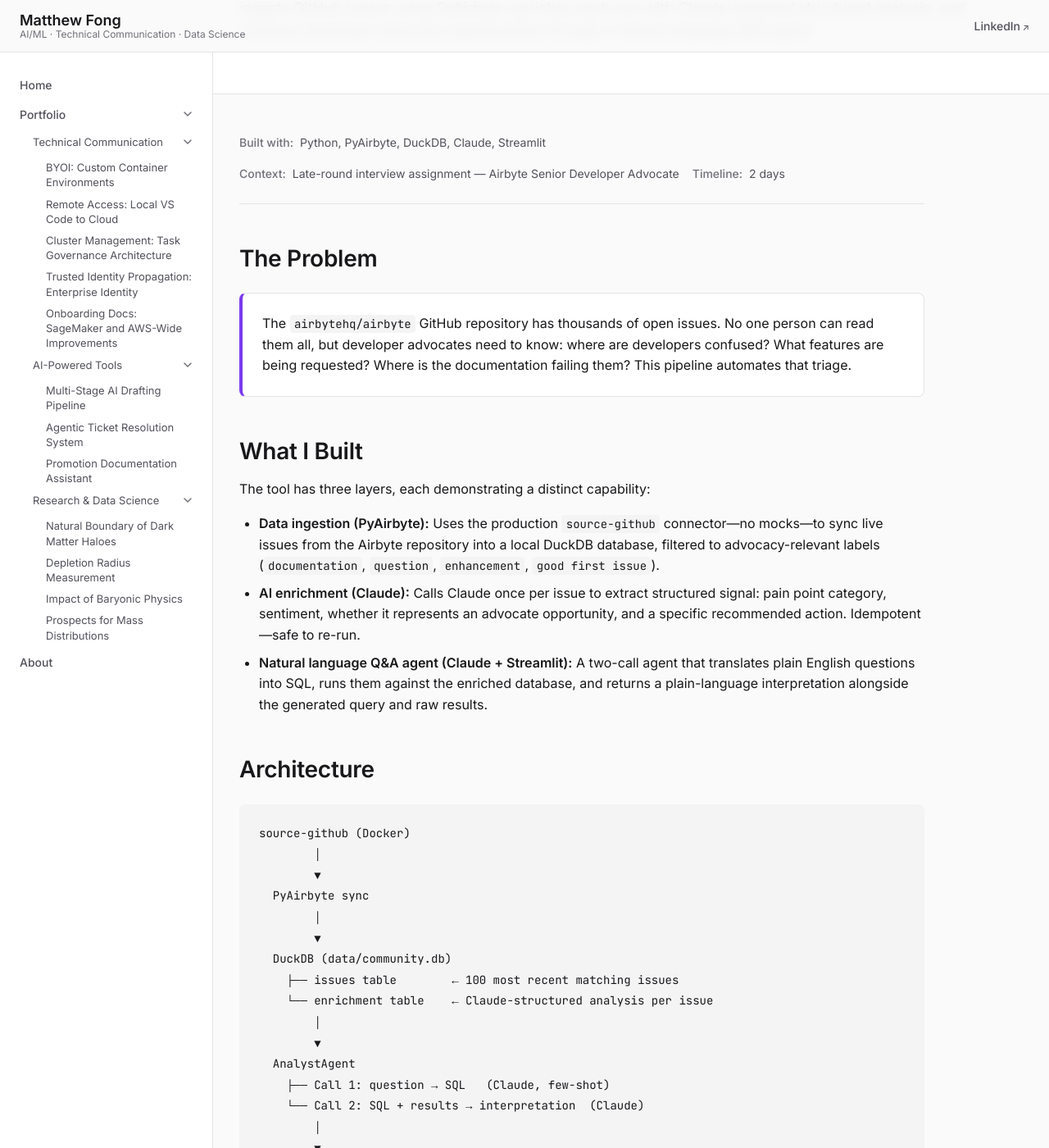
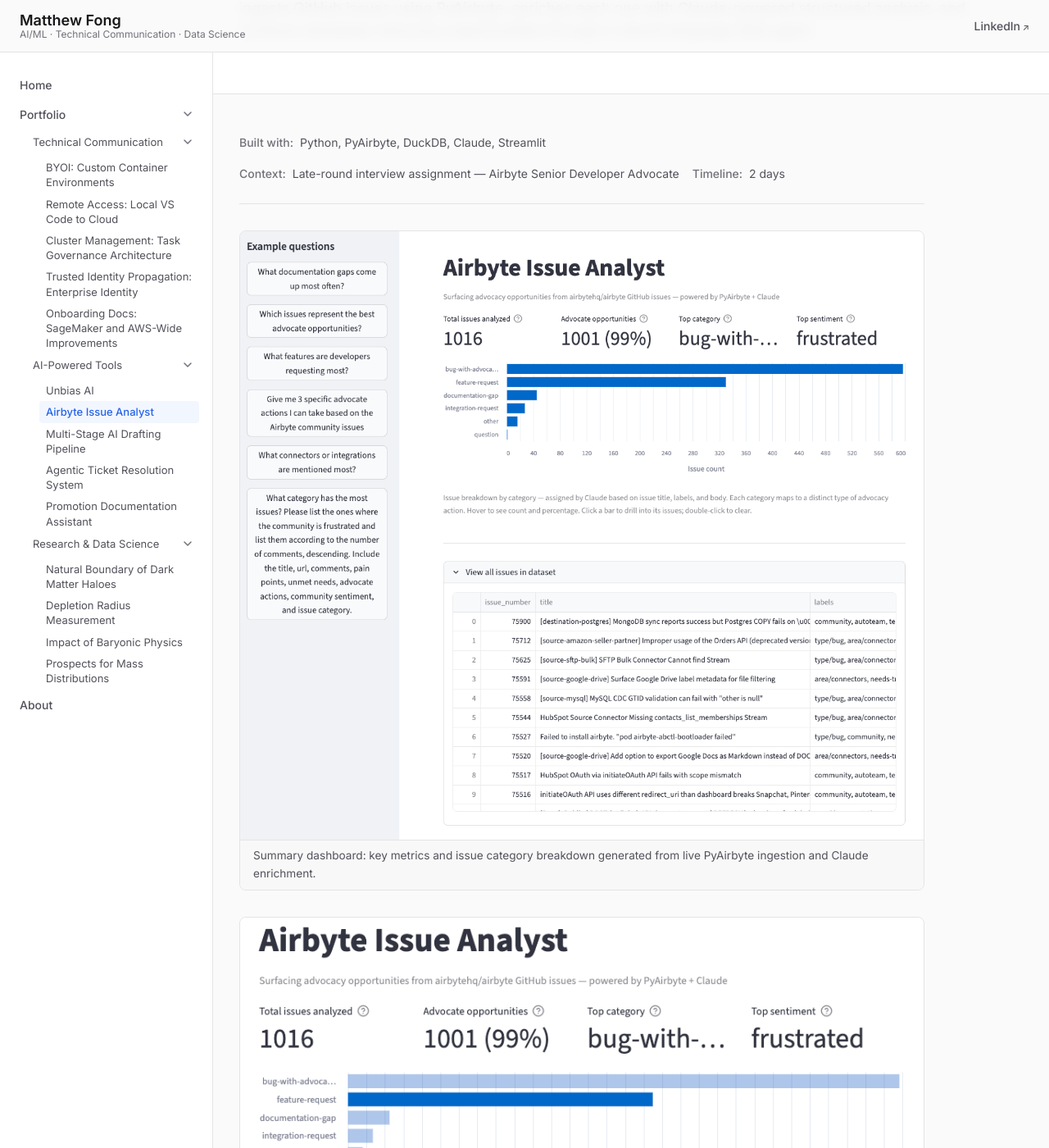
Before and after one commit to mfong955/portfolio, a Jekyll site: the page built from samples/airbyte-dev-adv.html, in a window 1280 px wide and 1400 px high, scrolled down 211 px. Shown: the whole window at 82% size. Built offline with Jekyll 4.4.1, drawn with Linux system fonts in a browser that asks for light colours; some of the changed text lies outside the part shown.

Commit message:
fix toc, add images

```diff
--- a/_data/navigation.yml
+++ b/_data/navigation.yml
@@ -19,6 +19,10 @@
     - title: AI-Powered Tools
       url: /ai-tools.html
       children:
+        - title: "Unbias AI"
+          url: /samples/unbias-ai.html
+        - title: "Airbyte Issue Analyst"
+          url: /samples/airbyte-dev-adv.html
         - title: "Multi-Stage AI Drafting Pipeline"
           url: /samples/ai-drafting-pipeline.html
         - title: "Agentic Ticket Resolution System"
--- a/assets/css/main.css
+++ b/assets/css/main.css
@@ -748,6 +748,35 @@
   }
 }
 
+/* Project screenshots */
+.project-screenshots {
+  display: flex;
+  flex-direction: column;
+  gap: var(--space-xl);
+  margin-bottom: var(--space-xl);
+}
+
+.screenshot {
+  margin: 0;
+  border: 1px solid var(--color-border);
+  border-radius: 8px;
+  overflow: hidden;
+}
+
+.screenshot img {
+  width: 100%;
+  height: auto;
+  display: block;
+}
+
+.screenshot figcaption {
+  padding: var(--space-sm) var(--space-md);
+  font-size: 0.85rem;
+  color: var(--color-text-secondary);
+  background: var(--color-bg-secondary, #f8f8f8);
+  border-top: 1px solid var(--color-border);
+}
+
 /* Sample page content */
 .sample-meta {
   display: flex;
--- a/samples/airbyte-dev-adv.html
+++ b/samples/airbyte-dev-adv.html
@@ -30,6 +30,29 @@
       <span class="meta-label">Timeline:</span>
       <span>2 days</span>
     </div>
+  </div>
+
+  <div class="project-screenshots">
+    <figure class="screenshot">
+      <img src="{{ '/assets/images/airbyte-issue-analysis.png' | relative_url }}"
+           alt="Airbyte Issue Analyst dashboard showing 1,016 issues analyzed, 1,001 advocate opportunities (99%), top category bug-with-advocacy, and a bar chart breakdown by issue category with example questions in the sidebar."
+           loading="lazy">
+      <figcaption>Summary dashboard: key metrics and issue category breakdown generated from live PyAirbyte ingestion and Claude enrichment.</figcaption>
+    </figure>
+
+    <figure class="screenshot">
+      <img src="{{ '/assets/images/airbyte-drilling-down.png' | relative_url }}"
+           alt="Drilling into the AI-enriched dataset — a filtered table of feature-request issues showing titles and GitHub URLs, surfaced after clicking a bar chart category."
+           loading="lazy">
+      <figcaption>Drilling into a category: clicking a bar chart filters to the underlying issues, with direct links to GitHub.</figcaption>
+    </figure>
+
+    <figure class="screenshot">
+      <img src="{{ '/assets/images/airbyte-prompting-enriched.png' | relative_url }}"
+           alt="Natural language Q&A: the question 'Which issues represent the best developer advocate opportunities?' triggers Claude to generate a SQL query, run it, and return a plain-language interpretation identifying PostgreSQL CDC problems, MySQL/MariaDB connection failures, and large schema handling issues as top priorities."
+           loading="lazy">
+      <figcaption>Natural language Q&amp;A: plain English questions become SQL, run against the enriched database, and return an interpreted answer with the generated query visible for transparency.</figcaption>
+    </figure>
   </div>
 
   <h2 id="problem">The Problem</h2>
--- a/samples/unbias-ai.html
+++ b/samples/unbias-ai.html
@@ -35,7 +35,7 @@
   <div class="info-box highlight">
     <p>
       Companies, politicians, and algorithms compete for our attention and shape how we
-      think. I kept noticing a pattern: people weren't simply uninformed&mdash;they were
+      think. I kept noticing a pattern: people were
       operating from entirely different frames. I wanted a way to stress-test my own
       understanding and genuinely engage with opposing views rather than just dismissing them.
     </p>
```
Also changed, not shown: assets/images/airbyte-drilling-down.png (added), assets/images/airbyte-issue-analysis.png (added), assets/images/airbyte-prompting-enriched.png (added).
